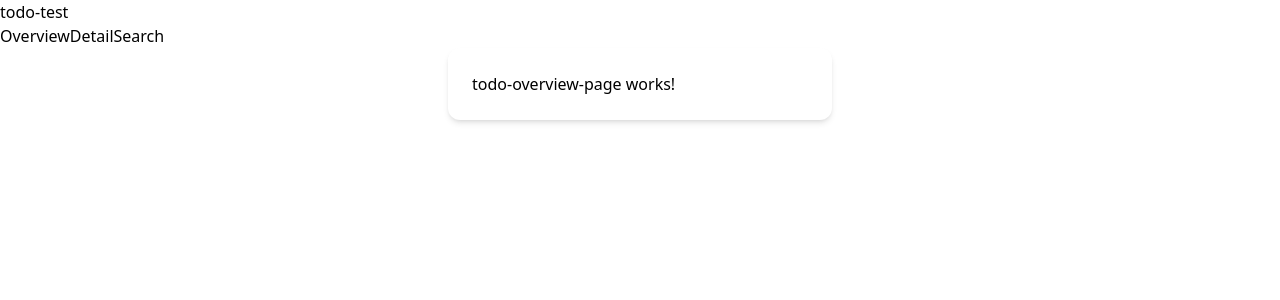
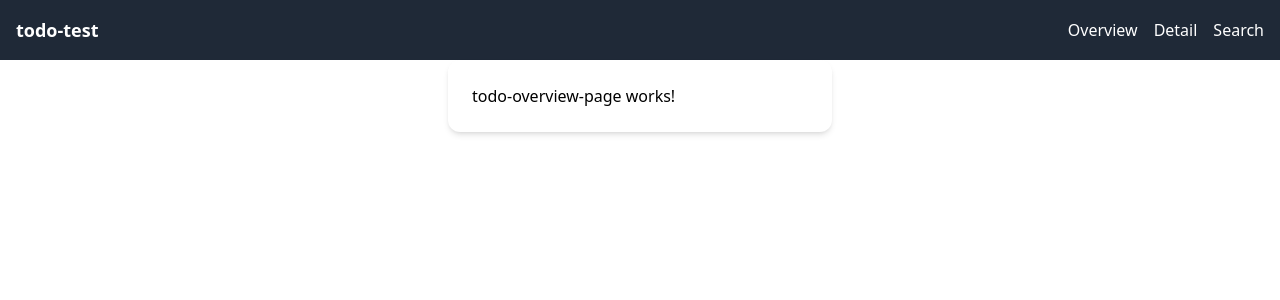
Before and after one commit to kevinegstorf/todo-test, an Angular app: page /overview in a window 1280 px wide. Shown: the top 300 px of the page. Built offline with nearby package versions, Linux system fonts and the light colour scheme.

Commit message:
chore: cleaned up code and added navigation component

```diff
--- a/src/app/app.component.html
+++ b/src/app/app.component.html
@@ -1,7 +1,2 @@
-<h1>{{title}}</h1>
-<nav>
-  <a routerLink="/overview">Overview</a>
-  <a routerLink="/detail">Detail</a>
-  <a routerLink="/search">Search</a>
-</nav>
+<app-navigation [title]="title"></app-navigation>
 <router-outlet></router-outlet>
--- a/src/app/app.component.ts
+++ b/src/app/app.component.ts
@@ -1,6 +1,4 @@
 import { Component } from '@angular/core';
-import { CommonModule } from '@angular/common';
-import { RouterOutlet } from '@angular/router';
 
 @Component({
   selector: 'app-root',
--- a/src/app/app.config.ts
+++ /dev/null
@@ -1,8 +0,0 @@
-import { ApplicationConfig } from '@angular/core';
-import { provideRouter } from '@angular/router';
-
-import { routes } from './app.routes';
-
-export const appConfig: ApplicationConfig = {
-  providers: [provideRouter(routes)]
-};
--- a/src/app/app.module.ts
+++ b/src/app/app.module.ts
@@ -3,16 +3,19 @@ import { BrowserModule } from '@angular/platform-browser';
 
 import { AppRoutingModule } from './app-routing.module';
 import { AppComponent } from './app.component';
+import { NavigationComponent } from './components/navigation/navigation.component';
 
 
 @NgModule({
   imports: [
     BrowserModule,
+    NavigationComponent,
     AppRoutingModule
   ],
   declarations: [
     AppComponent,
 
+
   ],
   bootstrap: [ AppComponent ]
 })
--- /dev/null
+++ b/src/app/components/navigation/navigation.component.css
@@ -0,0 +1,4 @@
+.active {
+    font-weight: bold;
+    color: yellow; /* Adjust the color as needed */
+  }
--- /dev/null
+++ b/src/app/components/navigation/navigation.component.html
@@ -0,0 +1,10 @@
+<nav class="bg-gray-800 p-4">
+    <div class="container mx-auto flex items-center justify-between">
+      <a routerLink="/" class="text-white font-semibold text-lg">{{title}}</a>
+      <div class="flex space-x-4">
+        <a routerLink="/overview" routerLinkActive="active" class="text-white hover:text-gray-300">Overview</a>
+        <a routerLink="/detail"  routerLinkActive="active" class="text-white hover:text-gray-300">Detail</a>
+        <a routerLink="/search" routerLinkActive="active" class="text-white hover:text-gray-300">Search</a>
+      </div>
+    </div>
+  </nav>
```
Also changed, not shown: src/app/components/navigation/navigation.component.ts (added, +13 -0 lines), 1 other file (tests, documents, lock files or other folders).
